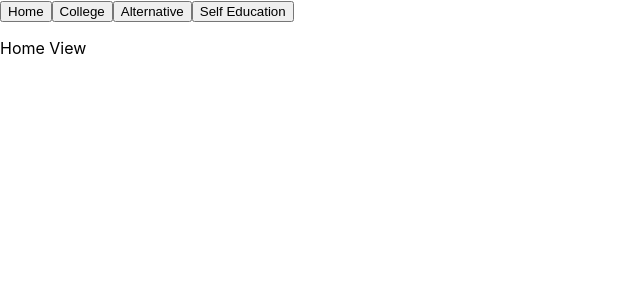
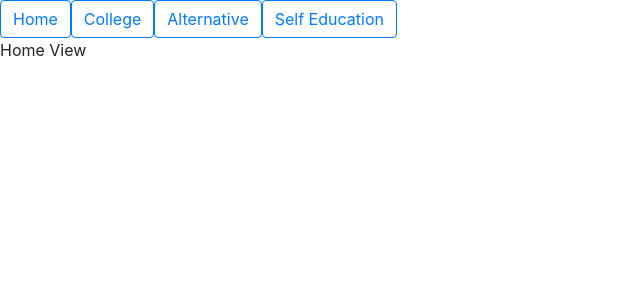
Before and after one commit to cfg-hbcuhsi/team-10, a React (Create React App) app: page / in a window 1280 px wide. Shown: the top 300 px of the page, without its empty margins (0-640 px from the left). Built offline with nearby package versions, Linux system fonts and the light colour scheme.

Commit message:
Added React Bootstrap library

```diff
--- a/package.json
+++ b/package.json
@@ -6,8 +6,10 @@
     "@testing-library/jest-dom": "^4.2.4",
     "@testing-library/react": "^9.3.2",
     "@testing-library/user-event": "^7.1.2",
+    "bootstrap": "^4.5.2",
     "history": "^5.0.0",
     "react": "^16.13.1",
+    "react-bootstrap": "^1.3.0",
     "react-dom": "^16.13.1",
     "react-router-dom": "^5.2.0",
     "react-scripts": "3.4.3"
--- a/src/components/App.js
+++ b/src/components/App.js
@@ -2,6 +2,7 @@ import React, {Component} from 'react';
 import './App.css';
 import Routes from './Routes';
 import history from './history';
+import { Button } from 'react-bootstrap';
 
 class App extends Component {
 
@@ -18,10 +19,10 @@ class App extends Component {
         return (
             <div>
               <div>
-                <button type="submit" onClick={() => history.push("/")}>Home</button>
-                <button type="submit" onClick={() => history.push("/college")}>College</button>
-                <button type="submit" onClick={() => history.push("/alternative-careers")}>Alternative</button>
-                <button type="submit" onClick={() => history.push("/self-education")}>Self Education</button>
+                <Button type="submit" variant="outline-primary" onClick={() => history.push("/")}>Home</Button>
+                <Button type="submit" variant="outline-primary" onClick={() => history.push("/college")}>College</Button>
+                <Button type="submit" variant="outline-primary" onClick={() => history.push("/alternative-careers")}>Alternative</Button>
+                <Button type="submit" variant="outline-primary" onClick={() => history.push("/self-education")}>Self Education</Button>
               </div>
              <Routes/>
             </div>
--- a/src/index.js
+++ b/src/index.js
@@ -3,6 +3,7 @@ import ReactDOM from 'react-dom';
 import './index.css';
 import App from './components/App';
 import * as serviceWorker from './serviceWorker';
+import 'bootstrap/dist/css/bootstrap.min.css';
 
 ReactDOM.render(
   <React.StrictMode>
```
Also changed, not shown: 1 other file (tests, documents, lock files or other folders).
